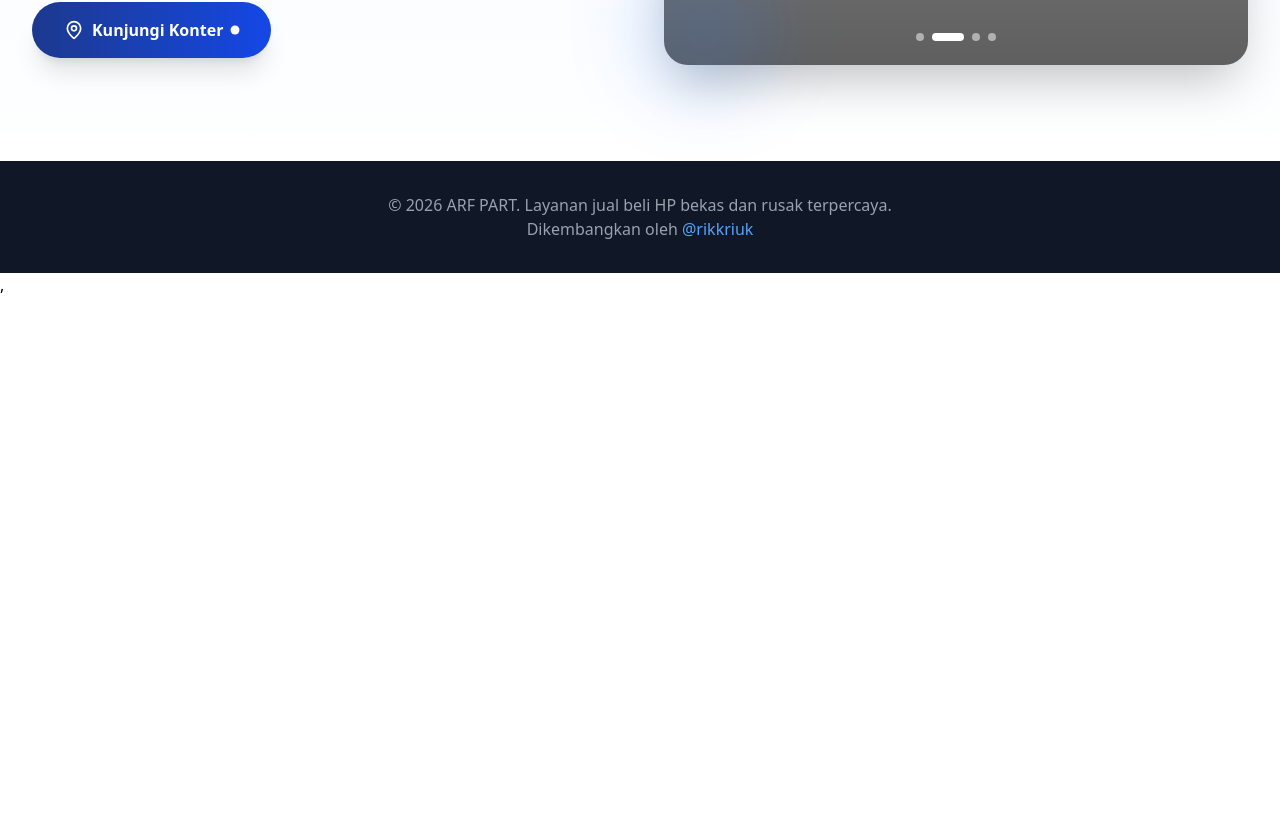
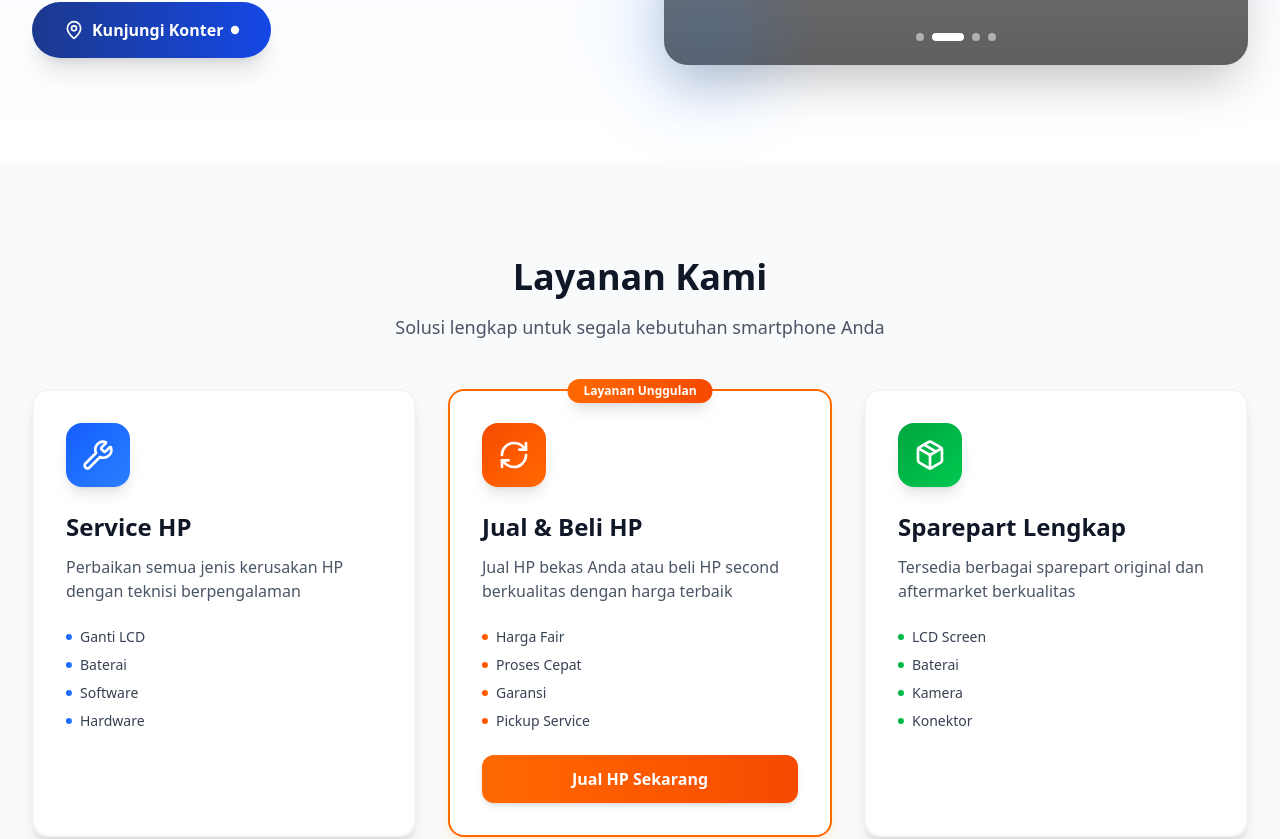
Before and after one commit to rikkriuk/sell-phone-landing-page, a React (Vite) app: page / in a window 1280 px wide. Shown: the part 547-1386 px from the top of the page. Before the commit the page ends 844 px from the top, so only its background shows below. Built offline with nearby package versions, Linux system fonts and the light colour scheme; grey boxes are pictures that could not be loaded.

Commit message:
refactor: adjust service section

```diff
--- a/src/pages/Home.tsx
+++ b/src/pages/Home.tsx
@@ -1,10 +1,22 @@
+import { useState } from "react";
 import CounterHero from "../components/Counter";
+import { OurServices } from "../components/OurServices";
 
 const Home = () => {
+   const [currentPage, setCurrentPage] = useState<'counter' | 'buyback'>('counter');
+
+   const navigateToBuyback = () => {
+      setCurrentPage('buyback');
+      window.scrollTo({ top: 0, behavior: 'smooth' });
+   };
    return (
       <>
          <div id="hero">
             <CounterHero />
+         </div>
+
+         <div id="services">
+            <OurServices onBuySellClick={navigateToBuyback} />
          </div>
       </>
    )
```
